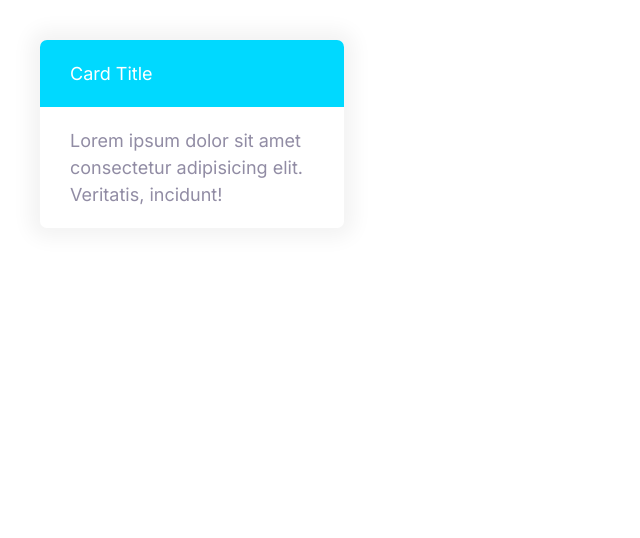
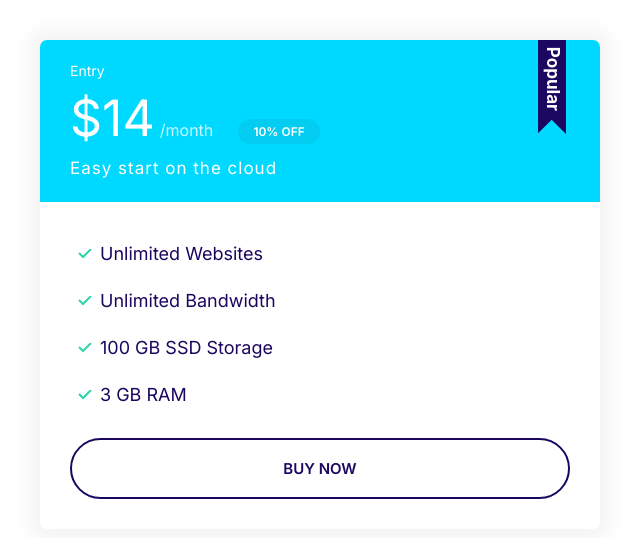
Before and after one commit to ardelean94/moshify, a plain HTML site: page index.html in a window 1280 px wide. Shown: the whole page, without its empty margins (0-640 px from the left). Drawn offline with Linux system fonts and the light colour scheme.

Commit message:
Build cards component

```diff
--- a/css/styles.css
+++ b/css/styles.css
@@ -117,6 +117,7 @@ a {
 
 .badge--small {
   font-size: 1.6rem;
+  padding: 0.5rem 1.5rem;
 }
 
 @media screen and (min-width: 1024px) {
@@ -296,3 +297,68 @@ a {
   background: var(--color-secondary);
   color: #fff;
 }
+
+.card--secondary .badge--secondary {
+  background: #02cdf1;
+}
+
+/* PLans */
+.plan__name {
+  color: #fff;
+  margin: 0;
+  font-weight: 500;
+  font-size: 2.4rem;
+}
+
+.plan__price {
+  font-size: 6rem;
+}
+
+.plan__billing-cycle {
+  font-size: 2.4rem;
+  font-weight: 300;
+  opacity: 0.8;
+  margin-right: 1rem;
+}
+
+.plan__description {
+  font-size: 2rem;
+  font-weight: 300;
+  letter-spacing: 1px;
+  display: block;
+}
+
+.plan .list__item {
+  margin-bottom: 2rem;
+}
+
+.plan--popular .card__header {
+  position: relative;
+}
+
+.plan--popular .card__header::before {
+  content: url('/icons/popular.svg');
+  width: 40px;
+  display: inline-block;
+  position: absolute;
+  top: -6px;
+  right: 5%;
+}
+
+@media screen and (min-width: 1024px) {
+  .plan__name {
+    font-size: 1.4rem;
+  }
+
+  .plan__price {
+    font-size: 5rem;
+  }
+
+  .plan__billing-cycle {
+    font-size: 1.6rem;
+  }
+
+  .plan__description {
+    font-size: 1.7rem;
+  }
+}
--- a/index.html
+++ b/index.html
@@ -14,12 +14,25 @@
     <title>Document</title>
   </head>
   <body>
-    <div style="width: 30%; padding: 4rem">
-      <div class="card card--secondary">
-        <header class="card__header">Card Title</header>
-        <div class="card__body">
-          Lorem ipsum dolor sit amet consectetur adipisicing elit. Veritatis,
-          incidunt!
+    <div style="width: 50%; padding: 4rem">
+      <div class="plan plan--popular">
+        <div class="card card--secondary">
+          <header class="card__header">
+            <h3 class="plan__name">Entry</h3>
+            <span class="plan__price">$14</span>
+            <span class="plan__billing-cycle">/month</span>
+            <span class="badge badge--secondary badge--small">10% OFF</span>
+            <span class="plan__description">Easy start on the cloud</span>
+          </header>
+          <div class="card__body">
+            <ul class="list list--tick">
+              <li class="list__item">Unlimited Websites</li>
+              <li class="list__item">Unlimited Bandwidth</li>
+              <li class="list__item">100 GB SSD Storage</li>
+              <li class="list__item">3 GB RAM</li>
+            </ul>
+            <button class="btn btn--outline btn--block">Buy Now</button>
+          </div>
         </div>
       </div>
     </div>
```
Also changed, not shown: components/plans.html (added, +23 -0 lines), icons/popular.svg (added).
